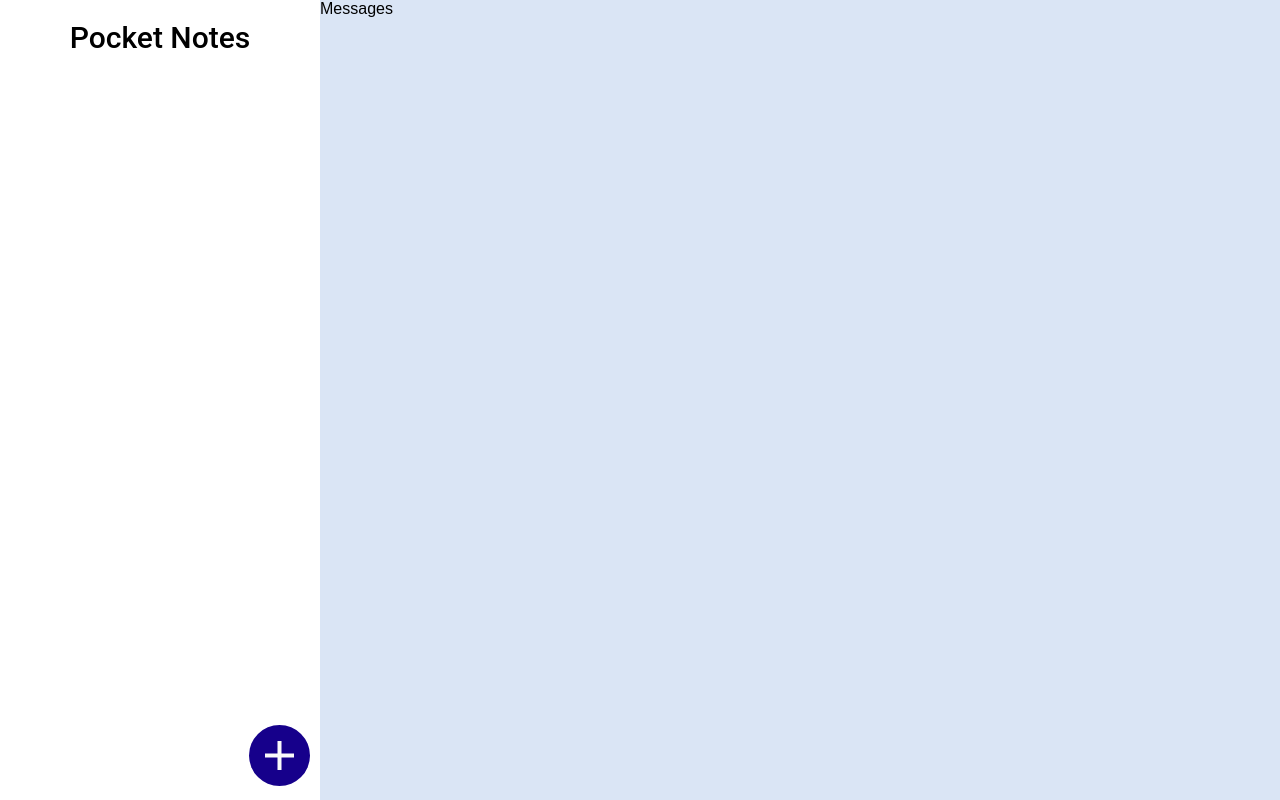
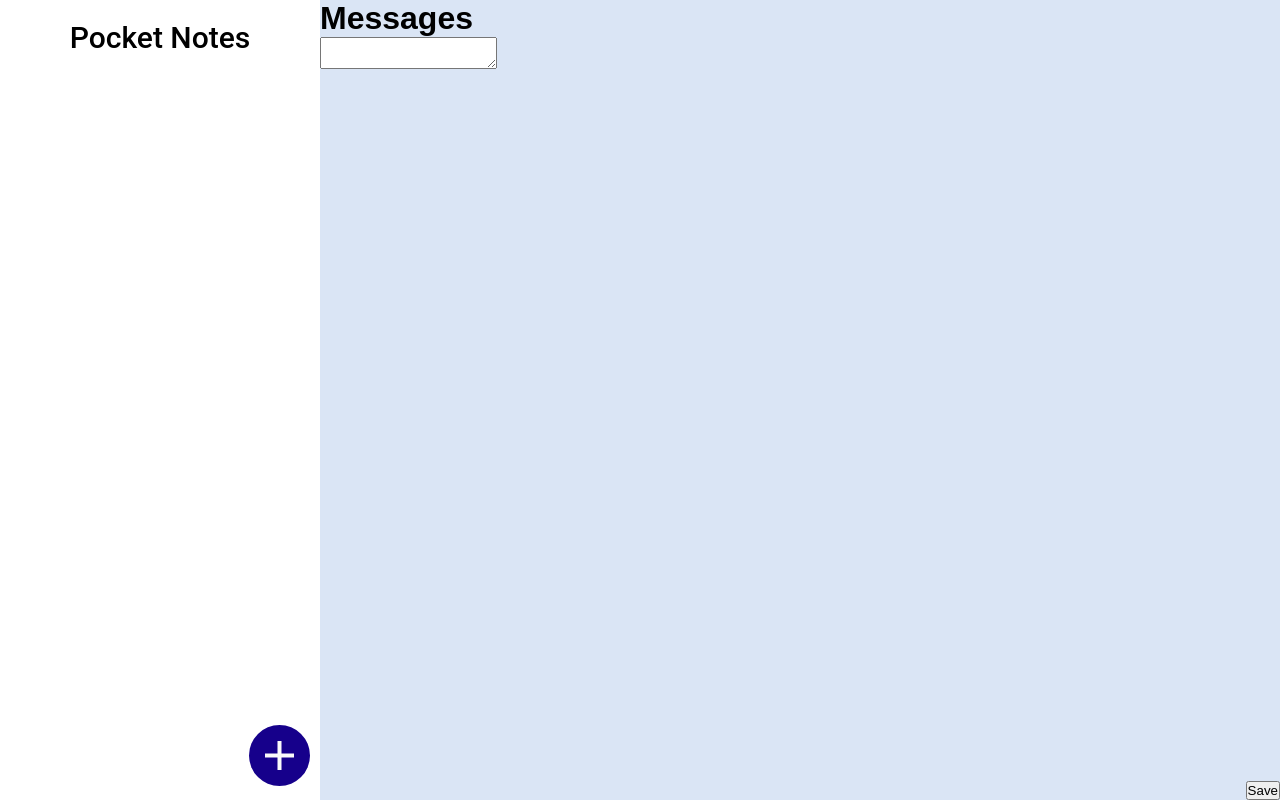
Before and after one commit to ponnanna-ks/note-making-app, a React (Create React App) app in the folder note-app/: page / in a window 1280 px wide. Built offline with nearby package versions, Linux system fonts and the light colour scheme.

Commit message:
Selected group state introduce

```diff
--- a/note-app/src/context/AppContext.jsx
+++ b/note-app/src/context/AppContext.jsx
@@ -4,6 +4,7 @@ export const AppContext = createContext()
 
 export const AppProvider = ({children}) => {
     const [groupsData, setGroupsData] = useState([])
+    const [selectedGroup, setSelectedGroup] = useState({})
 
     useEffect(() => {
         if(groupsData.length>0){
@@ -26,7 +27,9 @@ export const AppProvider = ({children}) => {
         <AppContext.Provider
             value={{
                 groupsData,
-                setGroupsData
+                setGroupsData,
+                selectedGroup,
+                setSelectedGroup
             }}
         >
             {children}
--- a/note-app/src/screens/Groups.module.css
+++ b/note-app/src/screens/Groups.module.css
@@ -135,6 +135,10 @@
   align-items: center;
 }
 
+.nameIconItem:hover {
+  cursor: pointer;
+}
+
 .circleIcon {
   width: 50px;
   height: 50px;
--- a/note-app/src/screens/GroupsSide.jsx
+++ b/note-app/src/screens/GroupsSide.jsx
@@ -7,7 +7,7 @@ function GroupsSide(){
     const colors = ["#B38BFA", "#FF79F2", "#43E6FC", "#F19576", "#0047FF", "#6691FF"];
     let obj={"name":"","color":"", "data":""}
 
-    const {groupsData, setGroupsData} = useContext(AppContext)
+    const {groupsData, setGroupsData, setSelectedGroup} = useContext(AppContext)
     const [openAddScreen, setOpenAddScreen] = useState(false)
     const [groupName, setGroupName] = useState("")
     const [selectedColor, setSelectedColor] = useState(colors[0]);
@@ -62,7 +62,9 @@ function GroupsSide(){
             </div>
             <div className={styles.groupList}>
                 {groupsData.map((group) => (
-                    <div key={group.name} className={styles.nameIconItem}>
+                    <div key={group.name}
+                        className={styles.nameIconItem}
+                        onClick={()=>setSelectedGroup(group)}>
                         <div className={styles.circleIcon} style={{ backgroundColor: group.color }}>
                             <p className={styles.initials}>{getInitials(group.name)}</p>
                         </div>
--- a/note-app/src/screens/Messages.jsx
+++ b/note-app/src/screens/Messages.jsx
@@ -1,9 +1,21 @@
-import React from "react";
+import React, { useContext, useState } from "react";
 import styles from "./Messages.module.css"
+import { AppContext } from "../context/AppContext";
 
 function Messages() {
+    const {groupsData, setGroupsData, selectedGroup} = useContext(AppContext)
+    const [textAreaData, setTextAreaData] = useState("")
+
     return (
-        <div>Messages</div>
+        <div>
+            <h1>Messages</h1>
+            <p>{selectedGroup.name}</p>
+            <textarea
+                onChange={e => setTextAreaData(e.target.value)}
+            />
+            <button style={{bottom:0,right:0, position:"absolute"}}>Save</button>
+        </div>
+
     )
 }
 
--- a/note-app/src/screens/Messages.module.css
+++ b/note-app/src/screens/Messages.module.css
@@ -0,0 +1,4 @@
+p {
+    height: 10;
+    color: black;
+}
```
